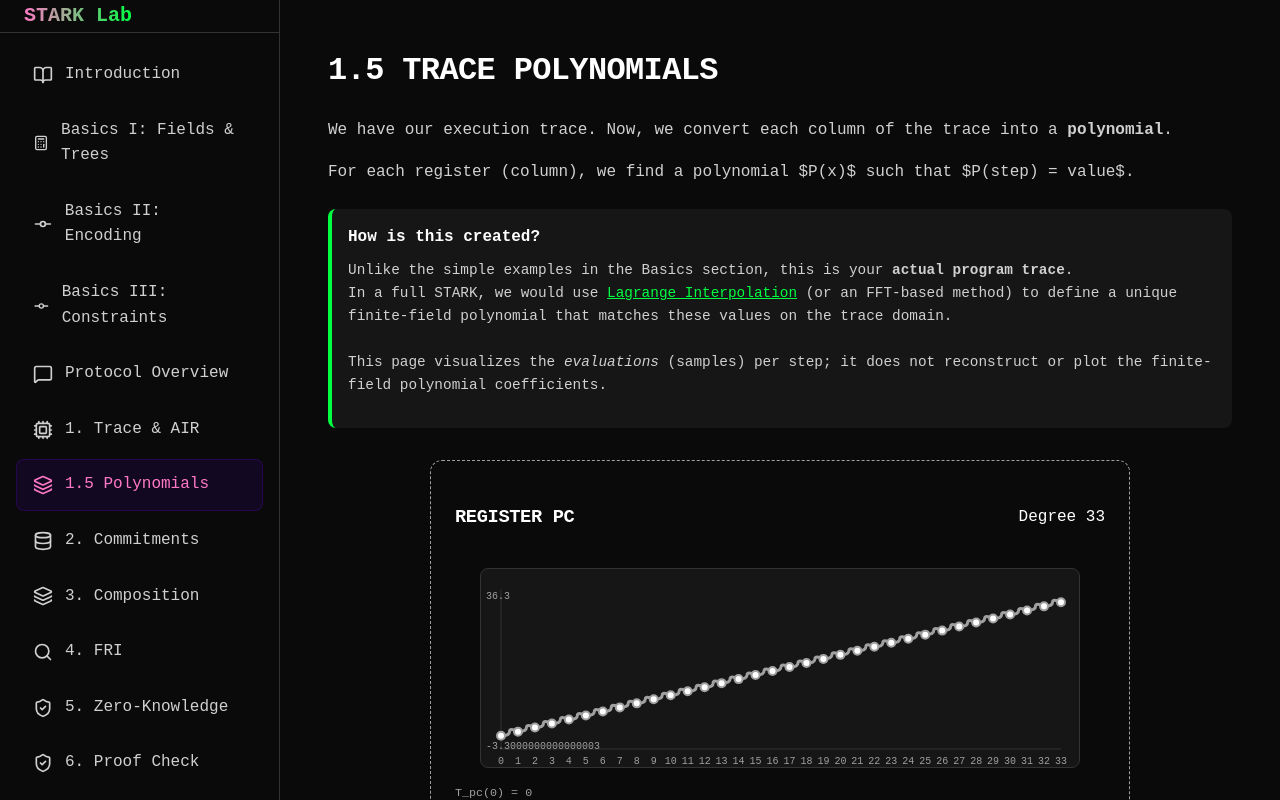
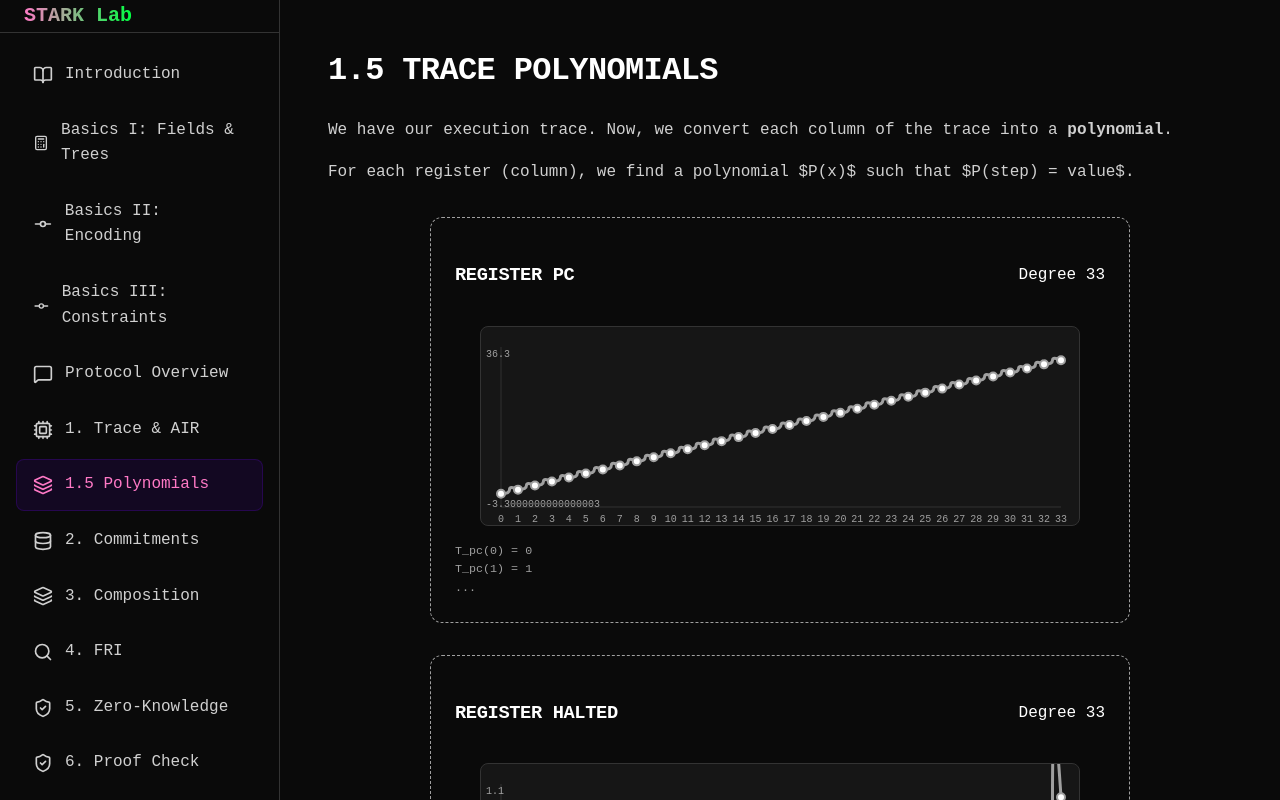
Before and after one commit to muellerberndt/starklab, a React (Vite) app: page /polynomials in a window 1280 px wide. Built offline with nearby package versions, Linux system fonts and the light colour scheme.

Commit message:
Update interpolation explainers

```diff
--- a/src/pages/Encoding.tsx
+++ b/src/pages/Encoding.tsx
@@ -96,14 +96,17 @@ export function EncodingPage() {
         },
         {
             title: "3. Interpolation",
-            desc: "We find a polynomial T(x) that passes through ALL these points.",
+            desc: "We find a polynomial T(x) that passes through ALL these points using Lagrange interpolation.",
             content: (
                 <div style={{ textAlign: 'center', padding: '32px' }}>
                     <div style={{ fontSize: '1.2em', marginBottom: '16px', fontFamily: 'monospace', color: 'var(--accent-primary)' }}>
                         T(0)={traceValues[0]}, T(1)={traceValues[1]}, ...
                     </div>
                     <p>
-                        This curve <strong>T(x)</strong> represents our entire computation history.
+                        <strong>Lagrange interpolation</strong> constructs this polynomial by summing weighted basis polynomials—each basis polynomial is 1 at one point and 0 at all others.
+                    </p>
+                    <p style={{ fontSize: '0.9em', color: 'var(--text-muted)', marginTop: '16px' }}>
+                        Production STARKs use FFT-based methods for efficiency, but the principle is the same.
                     </p>
                     <div style={{ height: '200px', borderBottom: '2px solid var(--border-color)', position: 'relative', marginTop: '32px', background: 'rgba(0,0,0,0.2)', borderRadius: '8px' }}>
                         <svg width="100%" height="100%" style={{ overflow: 'visible' }}>
--- a/src/pages/Polynomials.tsx
+++ b/src/pages/Polynomials.tsx
@@ -33,17 +33,6 @@ export function PolynomialsPage() {
             <p>
                 For each register (column), we find a polynomial $P(x)$ such that $P(step) = value$.
             </p>
-
-            <div style={{ margin: '24px 0', padding: '16px', background: 'rgba(255,255,255,0.05)', borderRadius: '8px', borderLeft: '4px solid var(--accent-primary)' }}>
-                <strong>How is this created?</strong>
-                <p style={{ marginTop: '8px', fontSize: '0.9em' }}>
-                    Unlike the simple examples in the Basics section, this is your <strong>actual program trace</strong>.
-                    <br />
-                    In a full STARK, we would use <a href="https://en.wikipedia.org/wiki/Lagrange_polynomial" target="_blank" rel="noopener noreferrer" style={{ color: 'var(--accent-primary)', textDecoration: 'underline' }}>Lagrange Interpolation</a> (or an FFT-based method) to define a unique finite-field polynomial that matches these values on the trace domain.
-                    <br /><br />
-                    This page visualizes the <em>evaluations</em> (samples) per step; it does not reconstruct or plot the finite-field polynomial coefficients.
-                </p>
-            </div>
 
             <div style={{ display: 'flex', flexDirection: 'column', gap: '32px', marginTop: '32px', alignItems: 'center' }}>
                 {/* System Registers */}
```
